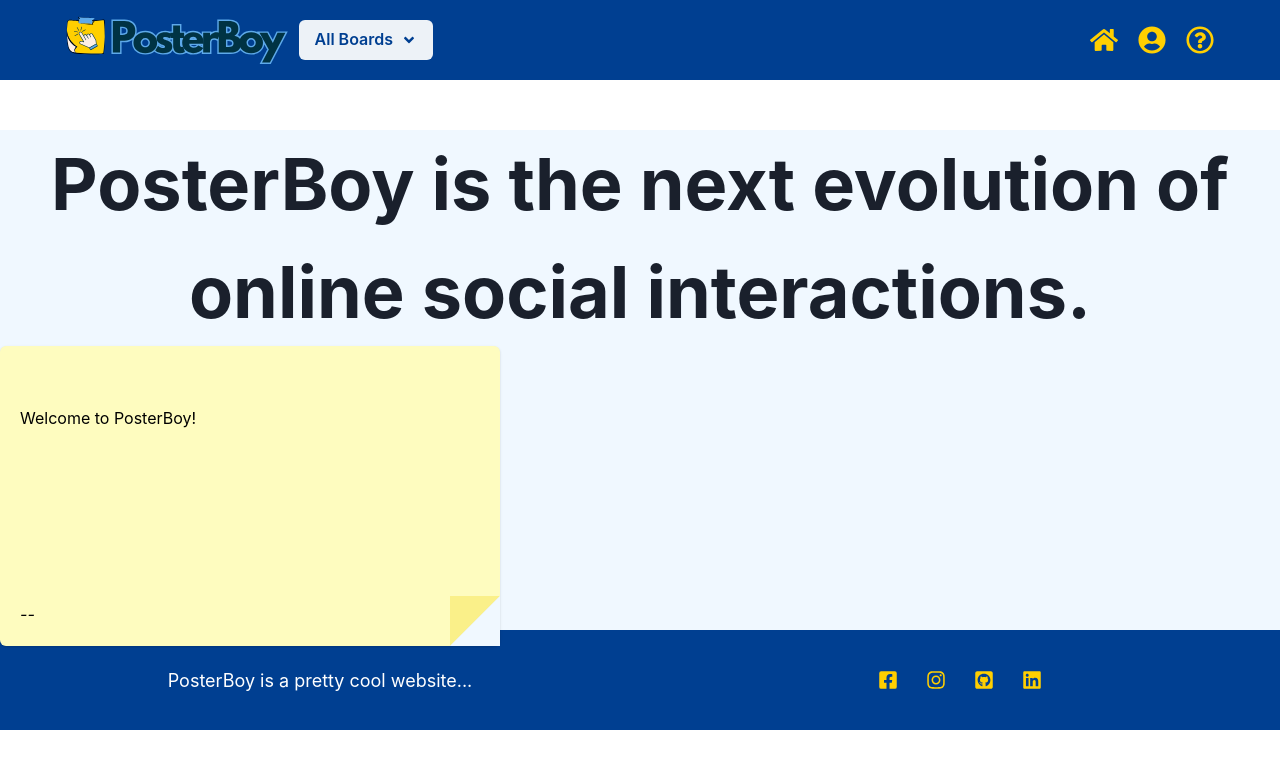
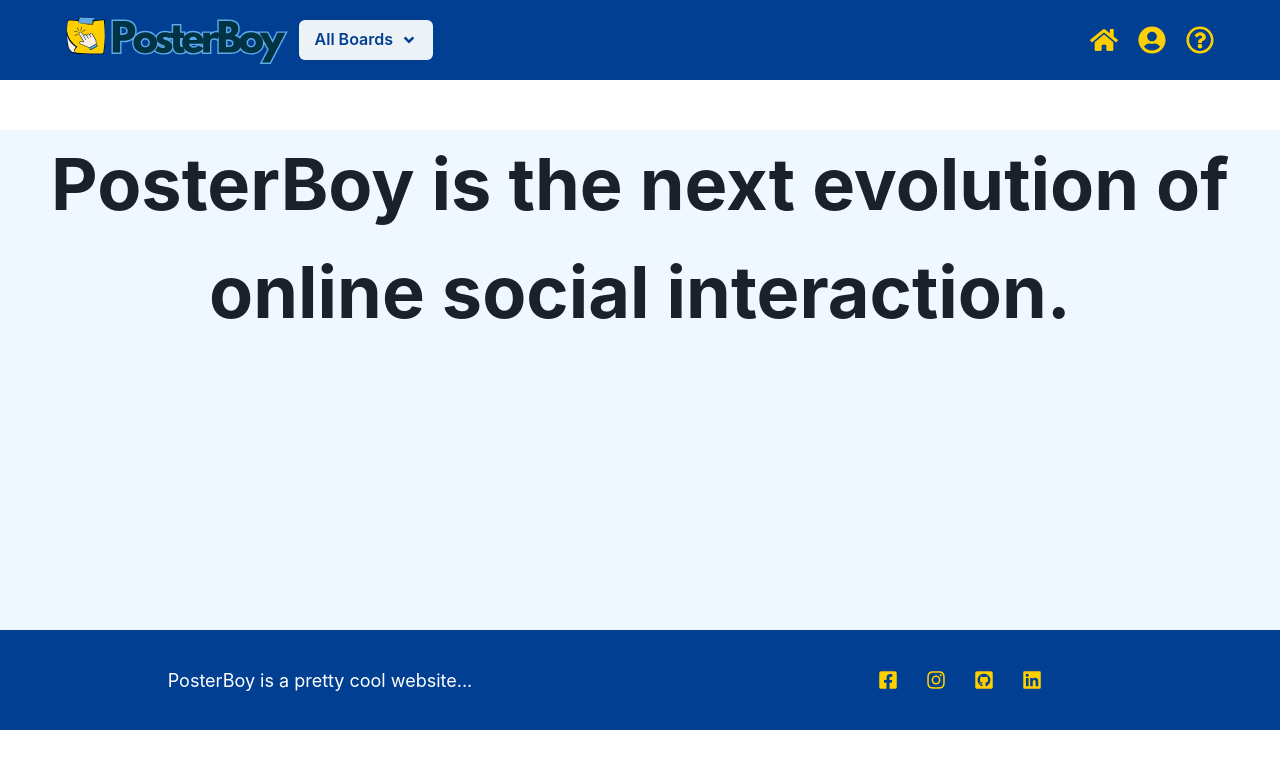
Before and after one commit to PiersonG33/PosterBoy, a React (Create React App) app in the folder posterboy/: page / in a window 1280 px wide. Shown: the top 768 px of the page. Built offline with nearby package versions, Linux system fonts and the light colour scheme.

Commit message:
Misc cleanup
Adjust wording, remove debug stuff, add more customizability

```diff
--- a/posterboy/src/components/post-it.jsx
+++ b/posterboy/src/components/post-it.jsx
@@ -14,13 +14,15 @@ const backgroundColor = "aliceblue";
 // These are helper values that are light and dark versions of the color.
 const lightColor = postItHue.concat(".100");
 const darkColor = postItHue.concat(".200");
+const width = "500px";
+const height = "300px";
 
 // "content" is the text inside the post-it
 function PostIt(props) {
     return(
       <Card
        bg={lightColor} color="black"
-       w="500px" h="300px"
+       w={width} h={height}
       >
         {/* Show title of the Post in the header. */}
         <CardHeader> <b>{props.title}</b> </CardHeader>
--- a/posterboy/src/pages/Home.jsx
+++ b/posterboy/src/pages/Home.jsx
@@ -1,6 +1,5 @@
 import React from "react";
 import styled from "styled-components";
-import PostIt from './../components/post-it';
 
 // This component represents the home page of the application
 function Home() {
@@ -9,13 +8,10 @@ function Home() {
       {/* This element displays a large, bold text element */}
       <div>
         <BoldText>
-          <b>PosterBoy is the next evolution of online social interactions.</b>
+          <b>PosterBoy is the next evolution of online social interaction.</b>
         </BoldText>
       </div>
-      {/* This component displays a post-it note with a welcome message */}
-      <PostIt content="Welcome to PosterBoy!" />
     </HomeContainer>
-
   );
 }
 
```
